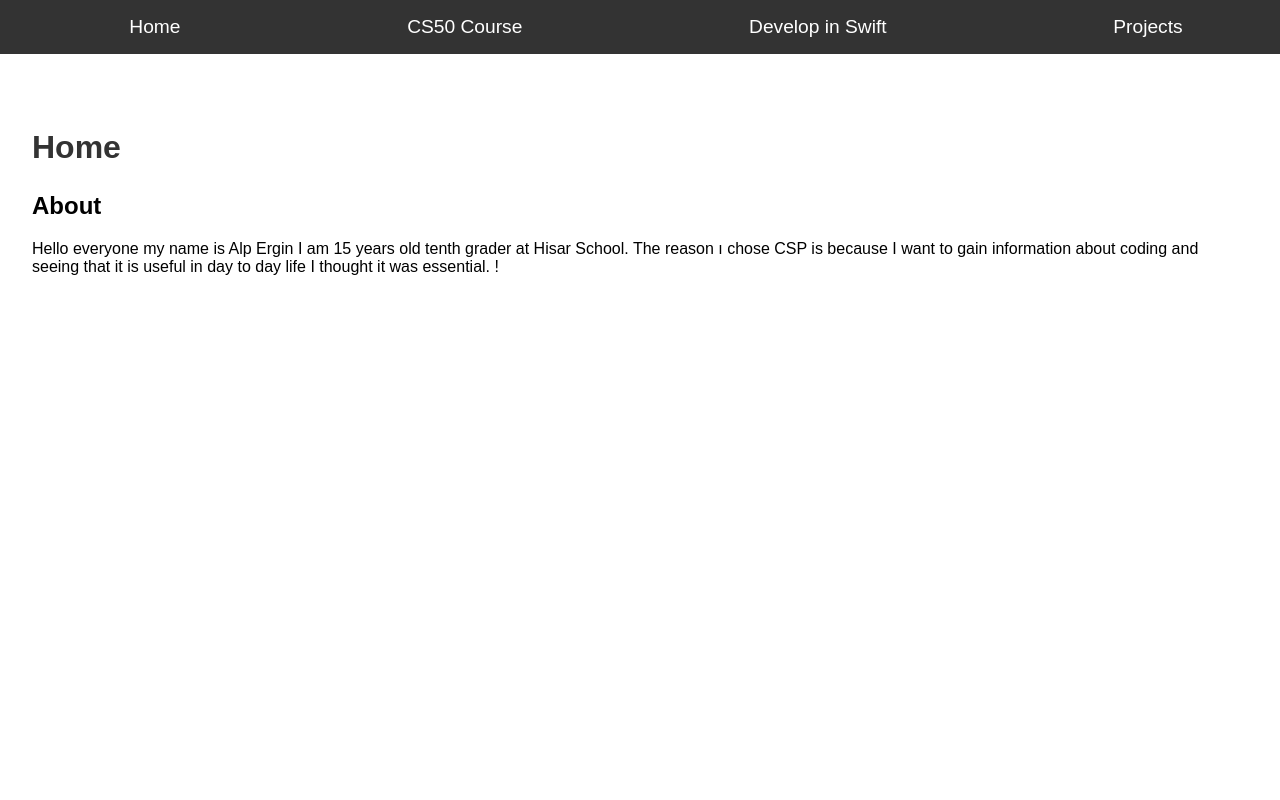
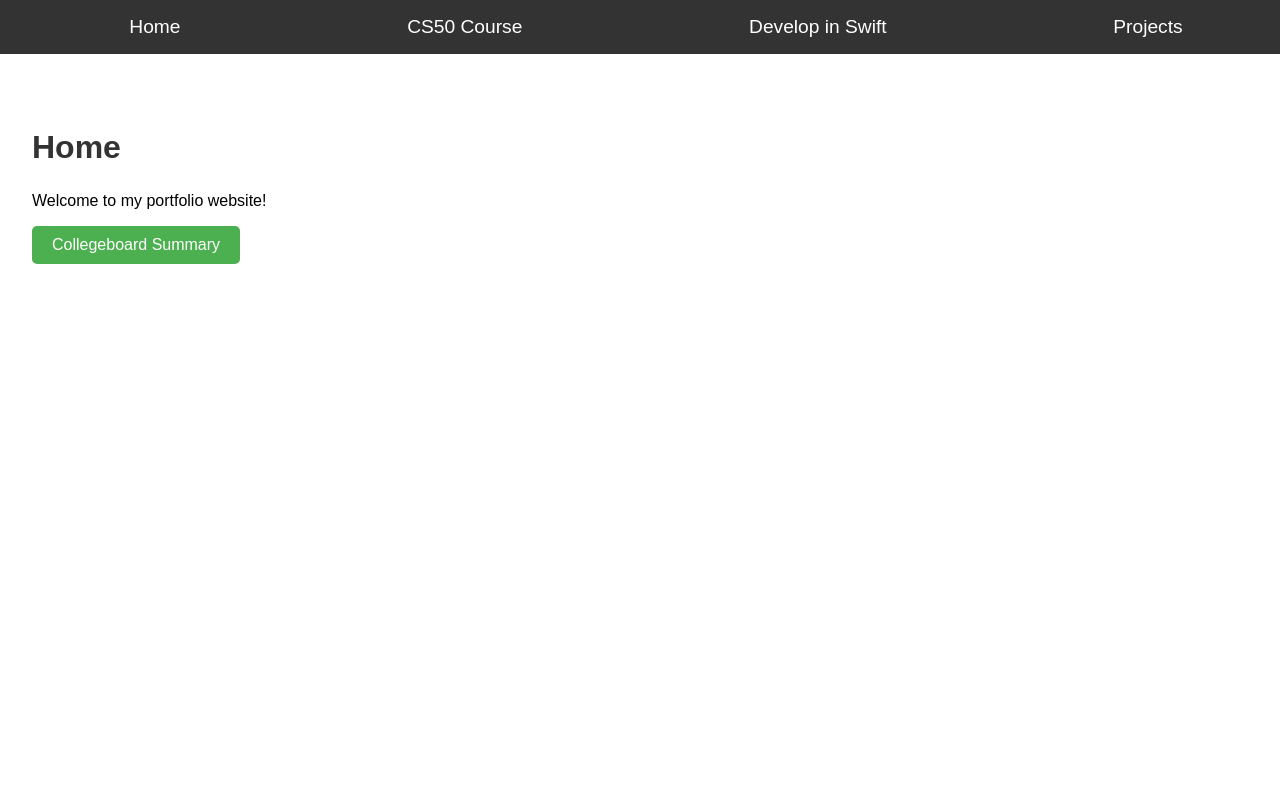
Before and after one commit to Alpergin-hisar/Alphisar.github.io, a plain HTML site: page index.html in a window 1280 px wide. Shown: the top 800 px of the page. Drawn offline with Linux system fonts and the light colour scheme.

Commit message:
Update index.html

```diff
--- a/index.html
+++ b/index.html
@@ -57,6 +57,22 @@
     html {
       scroll-behavior: smooth;
     }
+
+    /* Button styling */
+    button {
+      padding: 10px 20px;
+      font-size: 1rem;
+      background-color: #4CAF50;
+      color: white;
+      border: none;
+      cursor: pointer;
+      border-radius: 5px;
+    }
+
+    button:hover {
+      background-color: #45a049;
+    }
+
   </style>
 </head>
 <body>
@@ -70,26 +86,41 @@
     </ul>
   </nav>
 
+  <!-- Home Section -->
   <section id="home">
     <h2>Home</h2>
-    <h1>About</h1>
-    <p>Hello everyone my name is Alp Ergin I am 15 years old tenth grader at Hisar School. The reason ı chose CSP is because I want to gain information about coding and seeing that it is useful in day to day life I thought it was essential. !</p>
+    <p>Welcome to my portfolio website!</p>
+
+    <!-- Collegeboard Summary Button -->
+    <a href="#collegeboard">
+      <button>Collegeboard Summary</button>
+    </a>
   </section>
 
+  <!-- CS50 Section -->
   <section id="cs50">
     <h2>CS50 Course</h2>
     <p>Details and projects from my CS50 course...</p>
   </section>
 
+  <!-- Swift Section -->
   <section id="swift">
     <h2>Develop in Swift</h2>
     <p>Content and information on my Swift development journey...</p>
   </section>
 
+  <!-- Projects Section -->
   <section id="projects">
     <h2>Projects</h2>
     <p>Here are some of the projects I have worked on...</p>
   </section>
 
+  <!-- Collegeboard Section -->
+  <section id="collegeboard">
+    <h2>Collegeboard Summary</h2>
+    <p>This is the summary of my Collegeboard projects and activities.</p>
+    <!-- Add more detailed content here -->
+  </section>
+
 </body>
 </html>
```
